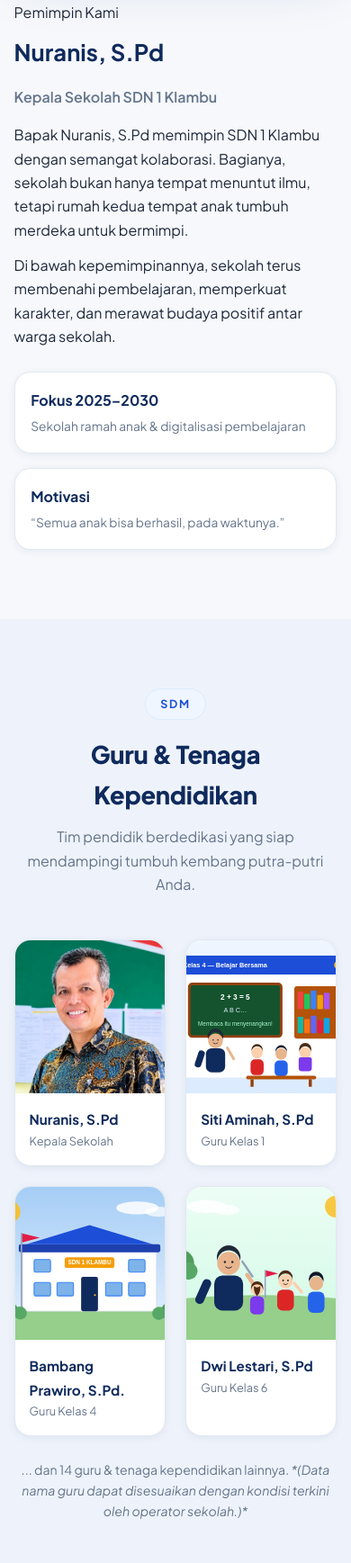
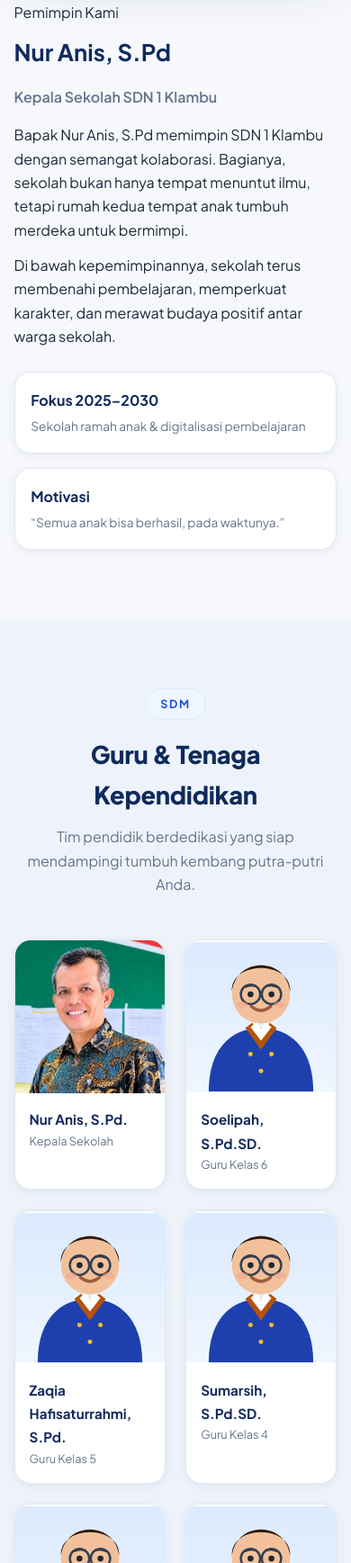
Before and after one commit to muhammadzaidun32-hub/sdn1klambu, a plain HTML site: page profil.html in a window 390 px wide. Shown: the part 4637-6374 px from the top of the page at 90% size. Drawn offline with Linux system fonts and the light colour scheme; no server answers.

Commit message:
Daftar 8 guru riil + rename Nuranis ke Nur Anis + avatar guru

```diff
--- a/profil.html
+++ b/profil.html
@@ -4,7 +4,7 @@
 <meta charset="UTF-8">
 <meta name="viewport" content="width=device-width, initial-scale=1.0">
 <title>Profil Sekolah — SDN 1 Klambu</title>
-<meta name="description" content="Profil, visi misi, sejarah, dan data SD Negeri 1 Klambu Kecamatan Klambu Kabupaten Grobogan. Kepala Sekolah: Nuranis, S.Pd">
+<meta name="description" content="Profil, visi misi, sejarah, dan data SD Negeri 1 Klambu Kecamatan Klambu Kabupaten Grobogan. Kepala Sekolah: Nur Anis, S.Pd">
 <link rel="icon" type="image/svg+xml" href="assets/img/logo.svg">
 <link rel="preconnect" href="https://fonts.googleapis.com">
 <link rel="preconnect" href="https://fonts.gstatic.com" crossorigin>
@@ -144,13 +144,13 @@
 <section class="sec" style="padding-top:0">
   <div class="container profile-grid">
     <div class="reveal">
-      <img src="assets/img/kepsek-asli.jpg" alt="Kepala Sekolah Nuranis, S.Pd" class="rounded" style="border-radius:22px;box-shadow:var(--shadow-lg)">
+      <img src="assets/img/kepsek-asli.jpg" alt="Kepala Sekolah Nur Anis, S.Pd" class="rounded" style="border-radius:22px;box-shadow:var(--shadow-lg)">
     </div>
     <div class="reveal">
       <span class="kicker">Pemimpin Kami</span>
-      <h2 style="font-size:clamp(1.6rem,3vw,2.2rem);color:var(--blue-900);margin:.6rem 0 1rem">Nuranis, S.Pd</h2>
+      <h2 style="font-size:clamp(1.6rem,3vw,2.2rem);color:var(--blue-900);margin:.6rem 0 1rem">Nur Anis, S.Pd</h2>
       <p style="color:var(--mute);font-weight:600;margin-bottom:1rem">Kepala Sekolah SDN 1 Klambu</p>
-      <p>Bapak Nuranis, S.Pd memimpin SDN 1 Klambu dengan semangat kolaborasi. Bagianya, sekolah bukan hanya tempat menuntut ilmu, tetapi rumah kedua tempat anak tumbuh merdeka untuk bermimpi.</p>
+      <p>Bapak Nur Anis, S.Pd memimpin SDN 1 Klambu dengan semangat kolaborasi. Bagianya, sekolah bukan hanya tempat menuntut ilmu, tetapi rumah kedua tempat anak tumbuh merdeka untuk bermimpi.</p>
       <p style="margin-top:.8rem">Di bawah kepemimpinannya, sekolah terus membenahi pembelajaran, memperkuat karakter, dan merawat budaya positif antar warga sekolah.</p>
       <div class="grid-2" style="margin-top:1.6rem;gap:1rem">
         <div class="card"><div class="card-body" style="padding:1.1rem"><strong style="color:var(--blue-900)">Fokus 2025–2030</strong><p style="font-size:.86rem;color:var(--mute);margin-top:.3rem">Sekolah ramah anak &amp; digitalisasi pembelajaran</p></div></div>
@@ -169,12 +169,16 @@
       <p>Tim pendidik berdedikasi yang siap mendampingi tumbuh kembang putra-putri Anda.</p>
     </div>
     <div class="grid-4">
-      <div class="card reveal"><img src="assets/img/kepsek-asli-square.jpg" alt="Kepala Sekolah" style="height:170px;width:100%;object-fit:cover"><div class="card-body" style="padding:1rem"><strong style="color:var(--blue-900);font-size:.95rem">Nuranis, S.Pd</strong><div style="font-size:.8rem;color:var(--mute)">Kepala Sekolah</div></div></div>
-      <div class="card reveal"><img src="assets/img/kelas-belajar.svg" alt="Guru kelas" style="height:170px;width:100%;object-fit:cover"><div class="card-body" style="padding:1rem"><strong style="color:var(--blue-900);font-size:.95rem">Siti Aminah, S.Pd</strong><div style="font-size:.8rem;color:var(--mute)">Guru Kelas 1</div></div></div>
-      <div class="card reveal"><img src="assets/img/sekolah-depan.svg" alt="Guru kelas" style="height:170px;width:100%;object-fit:cover"><div class="card-body" style="padding:1rem"><strong style="color:var(--blue-900);font-size:.95rem">Bambang Prawiro, S.Pd.</strong><div style="font-size:.8rem;color:var(--mute)">Guru Kelas 4</div></div></div>
-      <div class="card reveal"><img src="assets/img/guru-siswi.svg" alt="Guru kelas" style="height:170px;width:100%;object-fit:cover"><div class="card-body" style="padding:1rem"><strong style="color:var(--blue-900);font-size:.95rem">Dwi Lestari, S.Pd</strong><div style="font-size:.8rem;color:var(--mute)">Guru Kelas 6</div></div></div>
+      <div class="card reveal"><img src="assets/img/kepsek-asli-square.jpg" alt="Nur Anis, S.Pd." style="height:170px;width:100%;object-fit:cover;background:#fff"><div class="card-body" style="padding:1rem"><strong style="color:var(--blue-900);font-size:.95rem">Nur Anis, S.Pd.</strong><div style="font-size:.8rem;color:var(--mute)">Kepala Sekolah</div></div></div>
+      <div class="card reveal"><img src="assets/img/guru-avatar.svg" alt="Soelipah, S.Pd.SD." style="height:170px;width:100%;object-fit:contain;background:#fff"><div class="card-body" style="padding:1rem"><strong style="color:var(--blue-900);font-size:.95rem">Soelipah, S.Pd.SD.</strong><div style="font-size:.8rem;color:var(--mute)">Guru Kelas 6</div></div></div>
+      <div class="card reveal"><img src="assets/img/guru-avatar.svg" alt="Zaqia Hafisaturrahmi, S.Pd." style="height:170px;width:100%;object-fit:contain;background:#fff"><div class="card-body" style="padding:1rem"><strong style="color:var(--blue-900);font-size:.95rem">Zaqia Hafisaturrahmi, S.Pd.</strong><div style="font-size:.8rem;color:var(--mute)">Guru Kelas 5</div></div></div>
+      <div class="card reveal"><img src="assets/img/guru-avatar.svg" alt="Sumarsih, S.Pd.SD." style="height:170px;width:100%;object-fit:contain;background:#fff"><div class="card-body" style="padding:1rem"><strong style="color:var(--blue-900);font-size:.95rem">Sumarsih, S.Pd.SD.</strong><div style="font-size:.8rem;color:var(--mute)">Guru Kelas 4</div></div></div>
+      <div class="card reveal"><img src="assets/img/guru-avatar.svg" alt="Maili Muna Kurniawati, S.Pd." style="height:170px;width:100%;object-fit:contain;background:#fff"><div class="card-body" style="padding:1rem"><strong style="color:var(--blue-900);font-size:.95rem">Maili Muna Kurniawati, S.Pd.</strong><div style="font-size:.8rem;color:var(--mute)">Guru Kelas 3</div></div></div>
+      <div class="card reveal"><img src="assets/img/guru-avatar.svg" alt="Denita Nur Azizah, S.Pd." style="height:170px;width:100%;object-fit:contain;background:#fff"><div class="card-body" style="padding:1rem"><strong style="color:var(--blue-900);font-size:.95rem">Denita Nur Azizah, S.Pd.</strong><div style="font-size:.8rem;color:var(--mute)">Guru Kelas 2</div></div></div>
+      <div class="card reveal"><img src="assets/img/guru-avatar.svg" alt="Alimatul Hafidzhoh, S.Pd." style="height:170px;width:100%;object-fit:contain;background:#fff"><div class="card-body" style="padding:1rem"><strong style="color:var(--blue-900);font-size:.95rem">Alimatul Hafidzhoh, S.Pd.</strong><div style="font-size:.8rem;color:var(--mute)">Guru Kelas 1</div></div></div>
+      <div class="card reveal"><img src="assets/img/guru-avatar.svg" alt="Arsori, S.Pd.I." style="height:170px;width:100%;object-fit:contain;background:#fff"><div class="card-body" style="padding:1rem"><strong style="color:var(--blue-900);font-size:.95rem">Arsori, S.Pd.I.</strong><div style="font-size:.8rem;color:var(--mute)">Guru PAI BP</div></div></div>
     </div>
-    <p style="text-align:center;color:var(--mute);font-size:.88rem;margin-top:1.6rem">... dan 14 guru &amp; tenaga kependidikan lainnya. <em>*(Data nama guru dapat disesuaikan dengan kondisi terkini oleh operator sekolah.)*</em></p>
+    <p style="text-align:center;color:var(--mute);font-size:.88rem;margin-top:1.6rem">Data guru sesuai kondisi terbaru — dikelola melalui halaman admin.</p>
   </div>
 </section>
 
```
Also changed, not shown: index.html (+4 -4 lines), assets/img/guru-avatar.svg (added).
